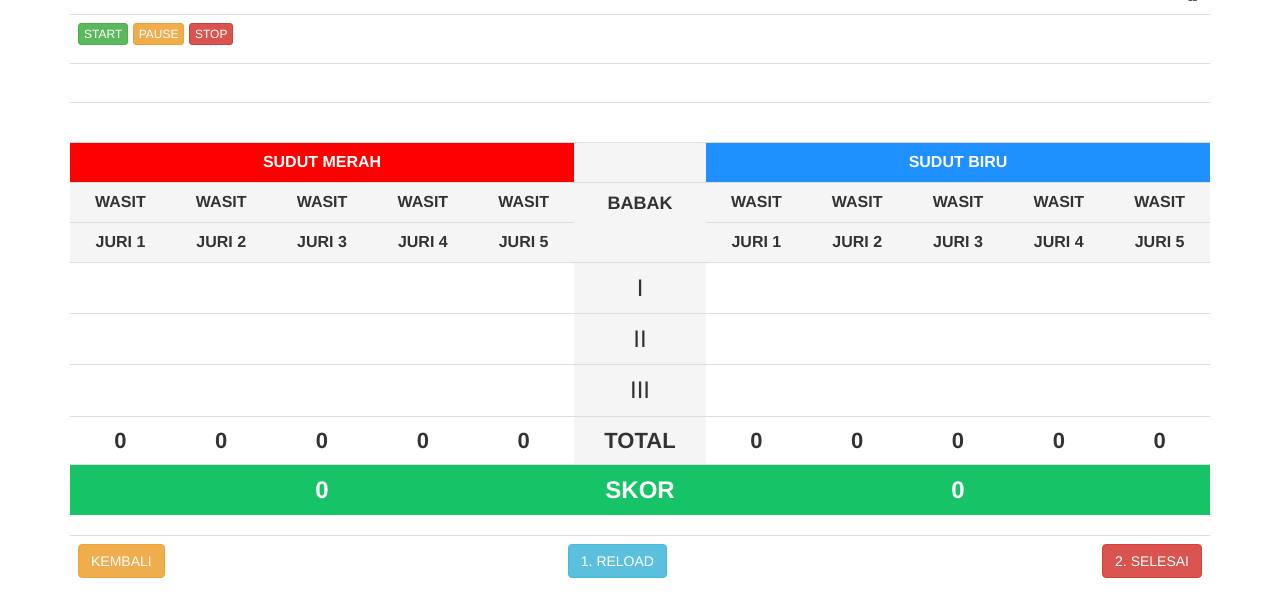
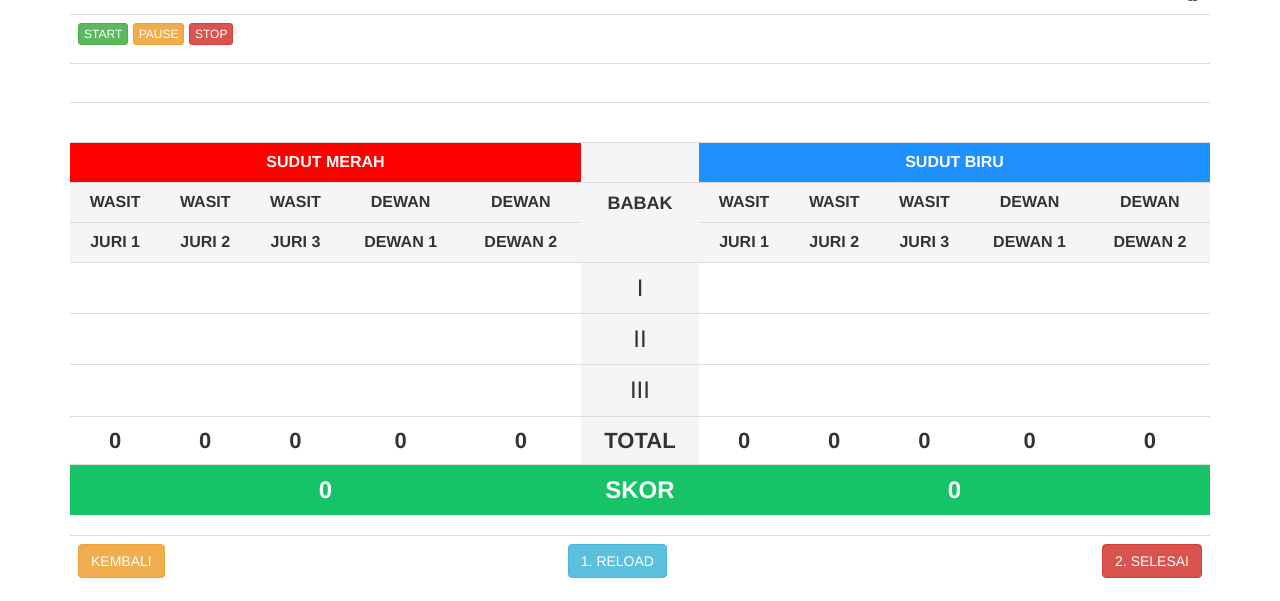
Before and after one commit to Cyberritzz/silat_baru, a PHP site: page /silat/nilai/view_tanding.php?id_partai=1 in a window 1280 px wide. Shown: the part 100-701 px from the top of the page. Run offline with PHP 8.4, Linux system fonts and the light colour scheme; data that the repository does not hold is empty.

Commit message:
pembaruan fitur

```diff
--- a/dewan/penilaian.html
+++ b/dewan/penilaian.html
@@ -234,8 +234,8 @@
 
             switch(button)
             {
-                case '1':
-                    nilai = 1;
+                case '0':
+                    nilai = 0;
                 break;
                 case '2':
                     nilai = 2;
--- a/juri/index.html
+++ b/juri/index.html
@@ -166,6 +166,7 @@
                 });
             });
         });
+
     </script>
 </body>
 </html>
--- a/nilai/view_tanding.php
+++ b/nilai/view_tanding.php
@@ -749,26 +749,26 @@
       <td>WASIT</td>
       <td>WASIT</td>
       <td>WASIT</td>
-      <td>WASIT</td>
-      <td>WASIT</td>
+      <td>DEWAN</td>
+      <td>DEWAN</td>
       <td rowspan="2" bgcolor="#F5F5F5" style="font-size: 18px;">BABAK</td>
       <td>WASIT</td>
       <td>WASIT</td>
       <td>WASIT</td>
-      <td>WASIT</td>
-      <td>WASIT</td>
+      <td>DEWAN</td>
+      <td>DEWAN</td>
     </tr>
-    <tr bgcolor="#F5F5F5" class="text-center" style="font-weight: bold;">
+    <tr bgcolor ="#F5F5F5" class="text-center" style="font-weight: bold;">
       <td>JURI 1</td>
       <td>JURI 2</td>
       <td>JURI 3</td>
-      <td>JURI 4</td>
-      <td>JURI 5</td>
+      <td>DEWAN 1</td>
+      <td>DEWAN 2</td>
       <td>JURI 1</td>
       <td>JURI 2</td>
       <td>JURI 3</td>
-      <td>JURI 4</td>
-      <td>JURI 5</td>
+      <td>DEWAN 1</td>
+      <td>DEWAN 2</td>
     </tr>
   </thead>
   <tbody class="content_penilaian">
```
